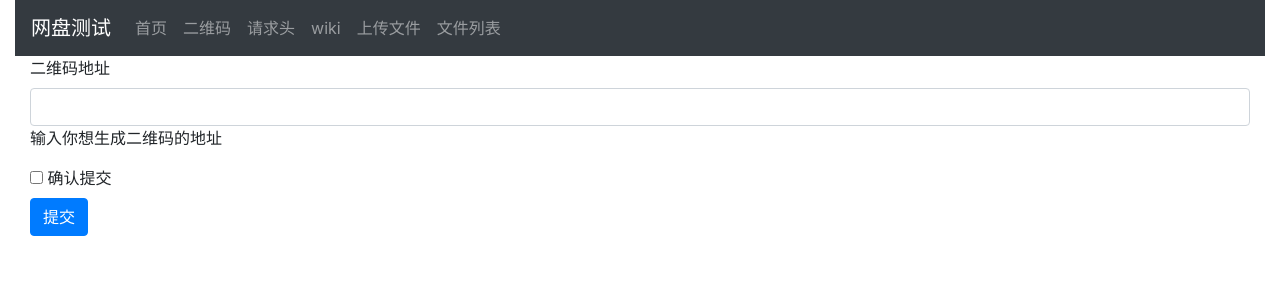
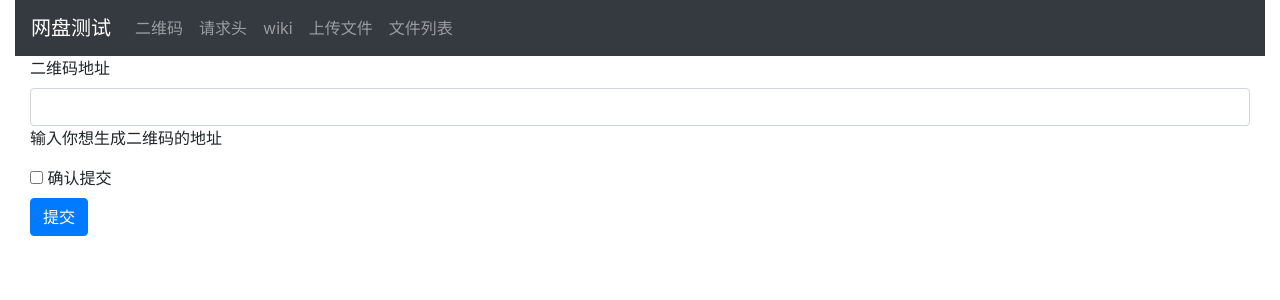
Before and after one commit to fisher335/flask_qrcode, a Flask app: page / in a window 1280 px wide. Shown: the top 300 px of the page. Run offline with Flask 2, Linux system fonts and the light colour scheme; some libraries are stand-ins or nearby versions.

Commit message:
fix: 修改下载的bug

```diff
--- a/templates/base.html
+++ b/templates/base.html
@@ -26,9 +26,6 @@
                 <!-- Navbar links -->
                 <div class="collapse navbar-collapse" id="collapsibleNavbar">
                     <ul class="navbar-nav">
-                        <li class="nav-item">
-                            <a class="nav-link" href="/index/">首页</a>
-                        </li>
                         <li class="nav-item">
                             <a class="nav-link" href="/qrcode/">二维码</a>
                         </li>
```
